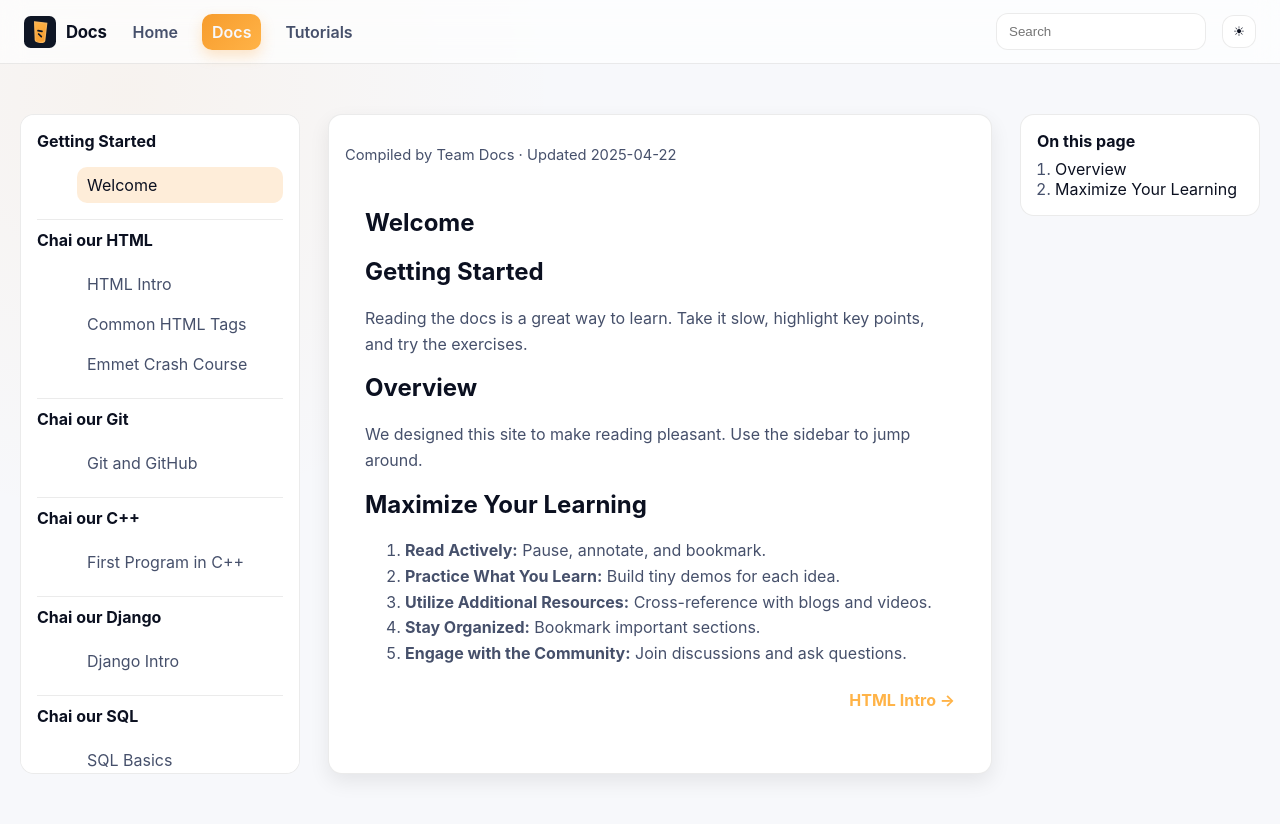
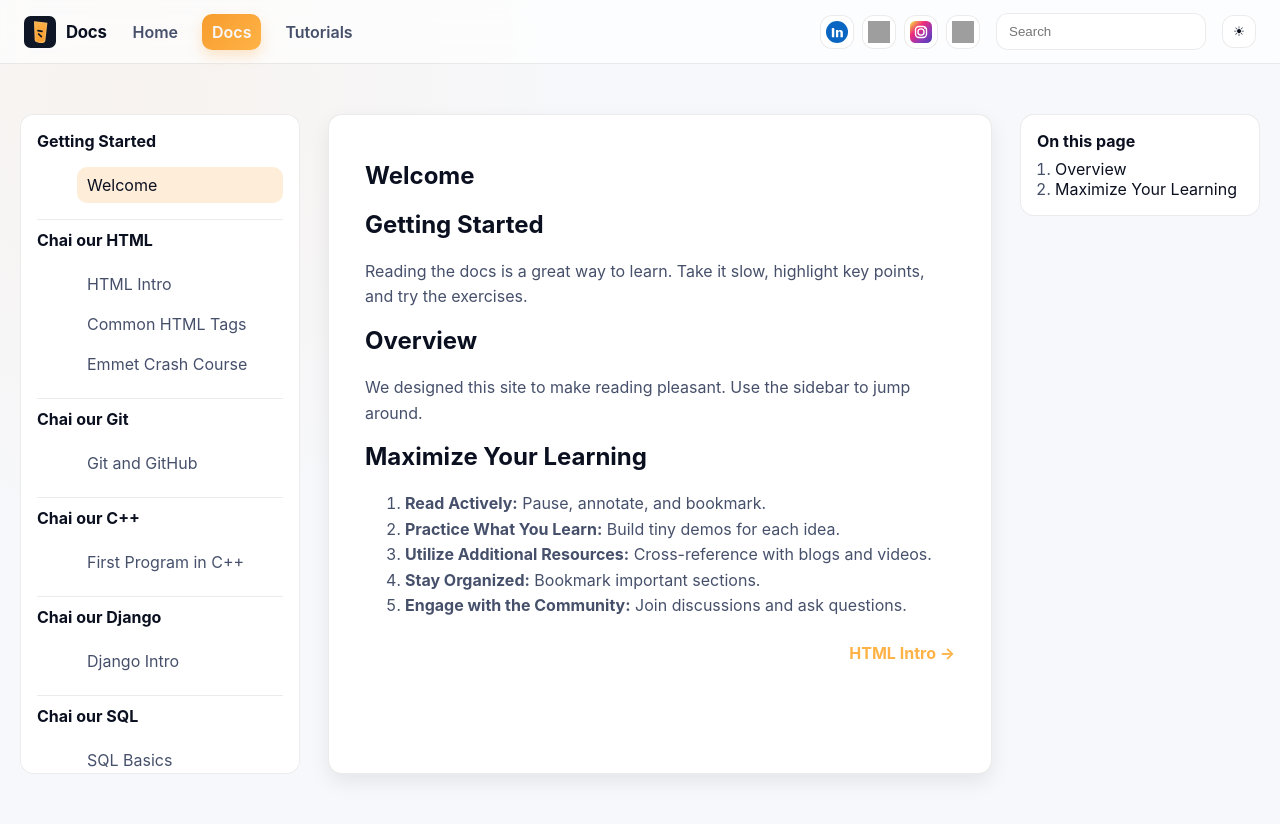
Before and after one commit to v0idgy/docs.v0idgy.com, a Django app: page /docs/getting-started/welcome/ in a window 1280 px wide. Shown: the top 824 px of the page. Run offline with Django 4.2, Linux system fonts and the light colour scheme; data comes from the database, SQL or seed files in the repository; both versions use the stored data as it was after the commit; grey boxes are pictures that could not be loaded.

Commit message:
Social Profiles has been added

```diff
--- a/docs/static/css/main.css
+++ b/docs/static/css/main.css
@@ -86,6 +86,34 @@ html[data-theme="light"] .top-nav.nav-scrolled {
   display: flex;
   align-items: center;
   gap: 16px;
+}
+
+.social-links {
+  display: flex;
+  gap: 8px;
+  align-items: center;
+}
+
+.icon-link {
+  display: inline-flex;
+  align-items: center;
+  justify-content: center;
+  width: 34px;
+  height: 34px;
+  border-radius: 12px;
+  border: 1px solid var(--border);
+  background: var(--bg-soft);
+  overflow: hidden;
+}
+
+.icon-link img {
+  width: 22px;
+  height: 22px;
+}
+
+.icon-link:hover {
+  background: linear-gradient(135deg, var(--accent), var(--accent-strong));
+  border-color: transparent;
 }
 
 .brand {
--- a/templates/base.jinja
+++ b/templates/base.jinja
@@ -20,6 +20,20 @@
             </nav>
         </div>
         <div class="nav-right">
+            <div class="social-links">
+                <a href="https://www.linkedin.com/in/v0idgy" class="icon-link" target="_blank" rel="noreferrer" aria-label="LinkedIn">
+                    <img src="{{ static('img/linkedin.svg') }}" alt="LinkedIn" />
+                </a>
+                <a href="https://www.github.com/v0idgy" class="icon-link" target="_blank" rel="noreferrer" aria-label="GitHub">
+                    <img src="{{ static('img/github.png') }}" alt="GitHub" />
+                </a>
+                <a href="https://www.instagram.com/v0idgy" class="icon-link" target="_blank" rel="noreferrer" aria-label="Instagram">
+                    <img src="{{ static('img/instagram.svg') }}" alt="Instagram" />
+                </a>
+                <a href="http://www.v0idgy.link" class="icon-link" target="_blank" rel="noreferrer" aria-label="Portfolio">
+                    <img src="{{ static('img/portfolio.png') }}" alt="Portfolio" />
+                </a>
+            </div>
             <div class="search-shell">
                 <input id="search-input" type="search" placeholder="Search" aria-label="Search docs">
                 <div id="search-results" class="search-results"></div>
--- a/templates/doc_page.jinja
+++ b/templates/doc_page.jinja
@@ -20,9 +20,6 @@
     </aside>
 
     <article class="doc-content">
-        <div class="doc-meta">
-            <p class="muted">Compiled by Team Docs · Updated {{ page.updated_at.date() }}</p>
-        </div>
         <div class="doc-content-scroll">
             <h1>{{ page.title }}</h1>
             <div class="doc-body" id="doc-body">
```
Also changed, not shown: docs/fixtures/seed.json (+14 -1 lines), docs/migrations/0002_add_emmet_page.py (added), docs/migrations/0003_update_common_tags_content.py (added), docs/static/img/instagram.svg (added), docs/static/img/linkedin.svg (added), 2 other files.
